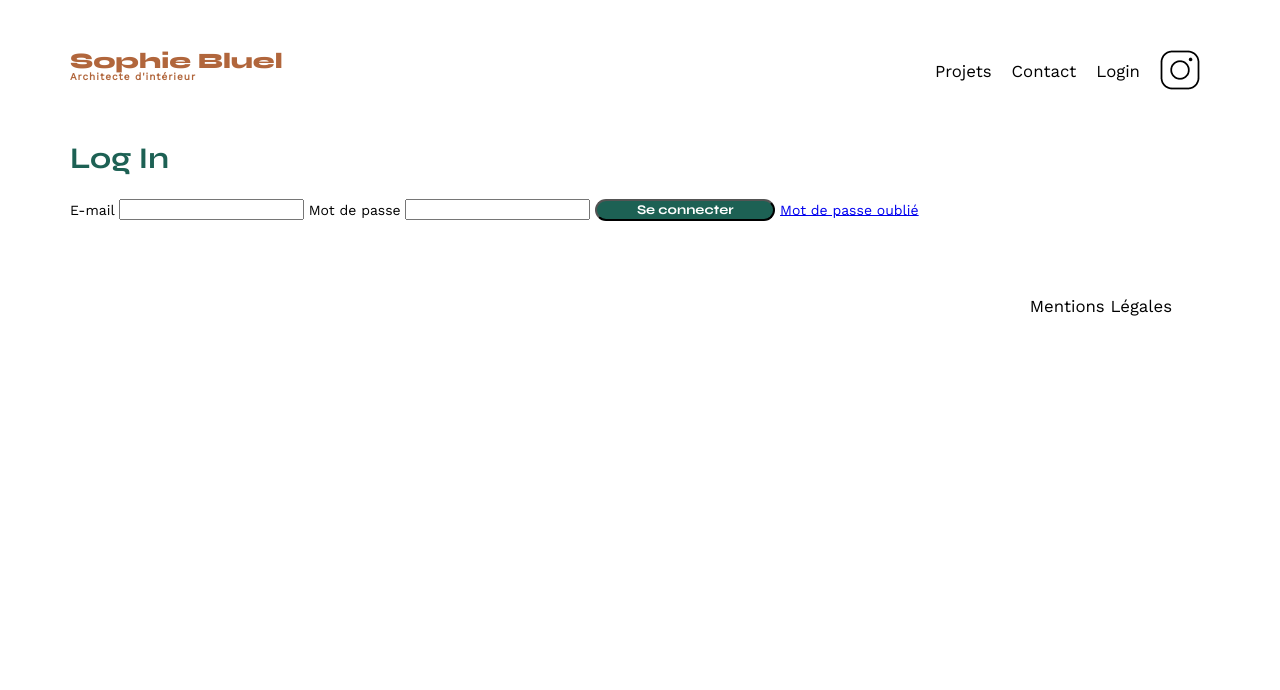
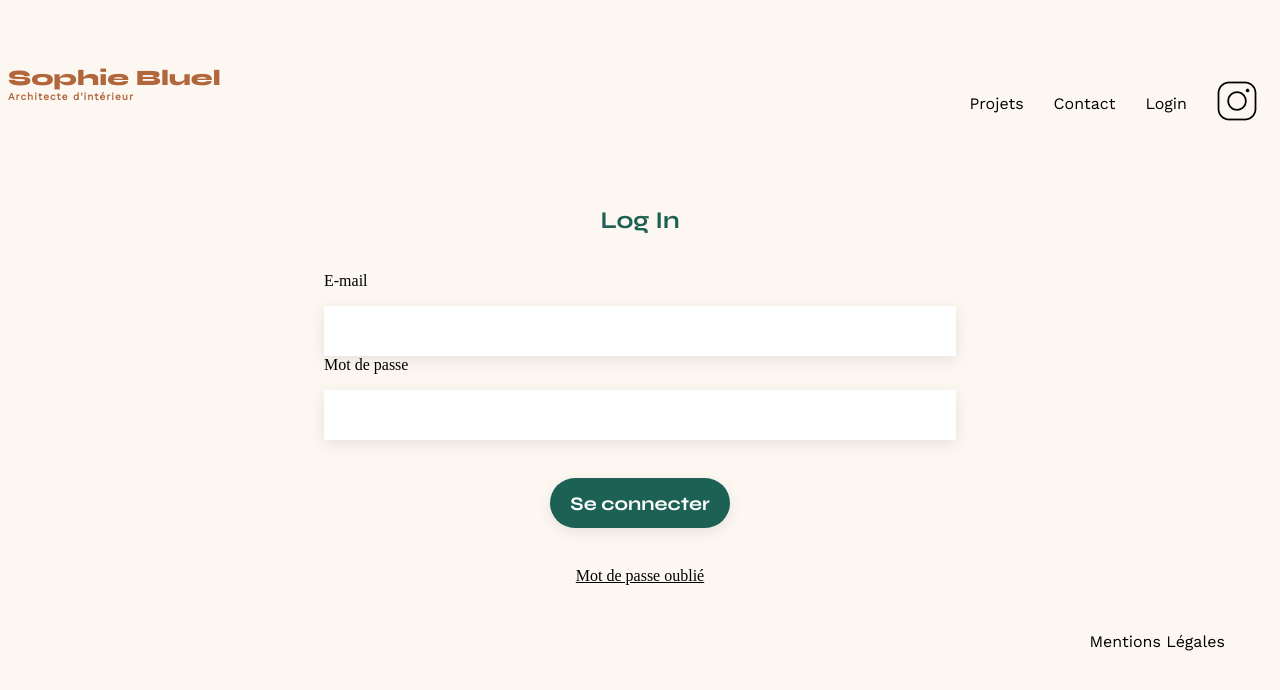
Before and after one commit to KuramaMr/Projet-7, a plain HTML site: page FrontEnd/login.html in a window 1280 px wide. Drawn offline with nearby package versions, Linux system fonts and the light colour scheme.

Commit message:
Update CSS

```diff
--- /dev/null
+++ b/FrontEnd/assets/login.css
@@ -0,0 +1,118 @@
+*{
+    box-sizing: border-box;
+}
+
+body{
+    background-color: #fcf7f0;
+}
+
+header {
+	display: flex;
+	justify-content: space-between;
+	margin: 50px 0
+}
+
+li{
+    margin: 15px;
+    font-family: 'Work Sans';
+}
+
+nav ul {
+    display: flex;
+    align-items: center;
+    list-style-type: none;
+}
+
+ol, ul {
+    list-style: none;
+}
+
+h1 {
+    display: flex;
+    flex-direction: column;
+    font-family: 'Syne';
+    font-size: 22px;
+    font-weight: 800;
+    color: #B1663C;
+}
+h1 span {
+    font-family: 'Work Sans';
+    font-size: 10px;
+    letter-spacing: 0.1em;
+}
+h2{
+    margin: 0;
+    padding: 0;
+    font-family: 'Syne';
+    color: #1D6154;
+}
+
+h3{
+    display: flex;
+    justify-content: center;
+    font-family: 'Syne';
+    color: #1D6154;
+}
+
+#login {
+	width: 50%;
+	margin: auto;
+}
+
+#login > * {
+	text-align: center;
+
+}
+
+#login h2{
+	margin-bottom: 37px;
+}
+
+#login form {
+	text-align: left;
+	display: flex;
+	flex-direction: column;
+}
+
+#login input {
+	height: 50px;
+	font-size: 1.2em;
+	border: none;
+	box-shadow: 0px 4px 14px rgba(0, 0, 0, 0.09);
+}
+
+#login label {
+	margin: 0em 0 1em 0;
+}
+
+#login textarea {
+	border: none;
+	box-shadow: 0px 4px 14px rgba(0, 0, 0, 0.09);
+}
+
+#login form a {
+    text-align: center;
+    color: black;
+}
+
+input[type="submit"]{
+	font-family: 'Syne';
+	font-weight: 700;
+	color: white;
+	background-color: #1D6154;
+	margin : 2em auto ;
+	width: 180px;
+	text-align: center;
+	border-radius: 60px ;
+}
+
+footer nav ul {
+	display: flex;
+	justify-content: flex-end;
+	margin: 2em
+}
+
+.balise {
+	text-decoration: none;
+	color: black;
+}
--- a/FrontEnd/assets/style.css
+++ b/FrontEnd/assets/style.css
@@ -139,7 +139,7 @@ li:hover {
 }
 #contact {
 	width: 50%;
-margin: auto;
+	margin: auto;
 }
 #contact > * {
 	text-align: center;
--- a/FrontEnd/login.html
+++ b/FrontEnd/login.html
@@ -8,7 +8,7 @@
 	<link rel="preconnect" href="https://fonts.gstatic.com" crossorigin>
 	<link href="https://fonts.googleapis.com/css2?family=Syne:wght@700;800&family=Work+Sans&display=swap" rel="stylesheet">
 	<meta name="description" content="">
-	<link rel="stylesheet" href="./assets/style.css">
+	<link rel="stylesheet" href="./assets/login.css">
 </head>
 <body>
 <header>
@@ -39,7 +39,7 @@
 <footer>
     <nav>
         <ul>
-            <li>Mentions Légales</li>
+            <li><a class="balise" href="#">Mentions Légales</a></li>
         </ul>
     </nav>
 </footer>
```
Also changed, not shown: FrontEnd/index.html (+1 -1 lines).
